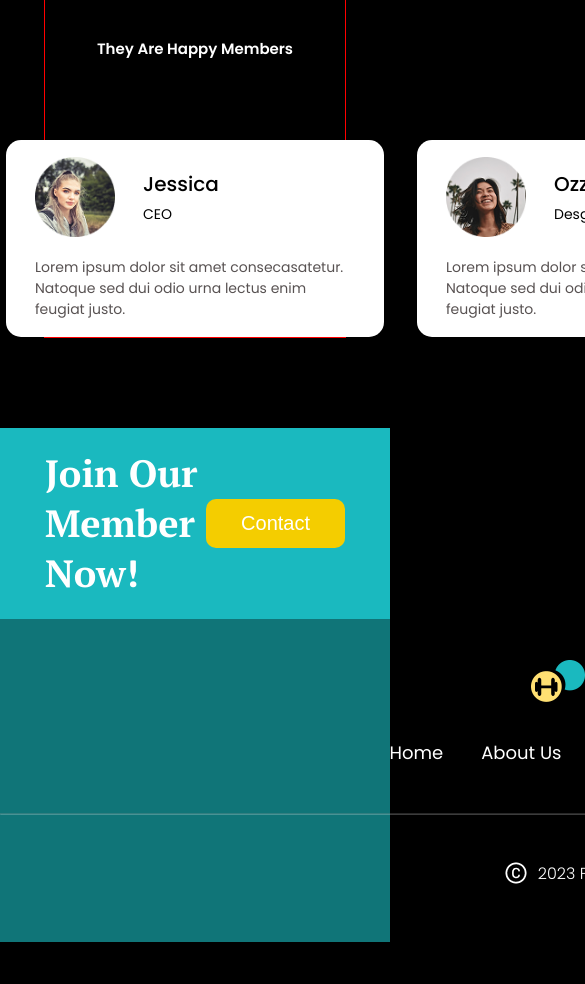
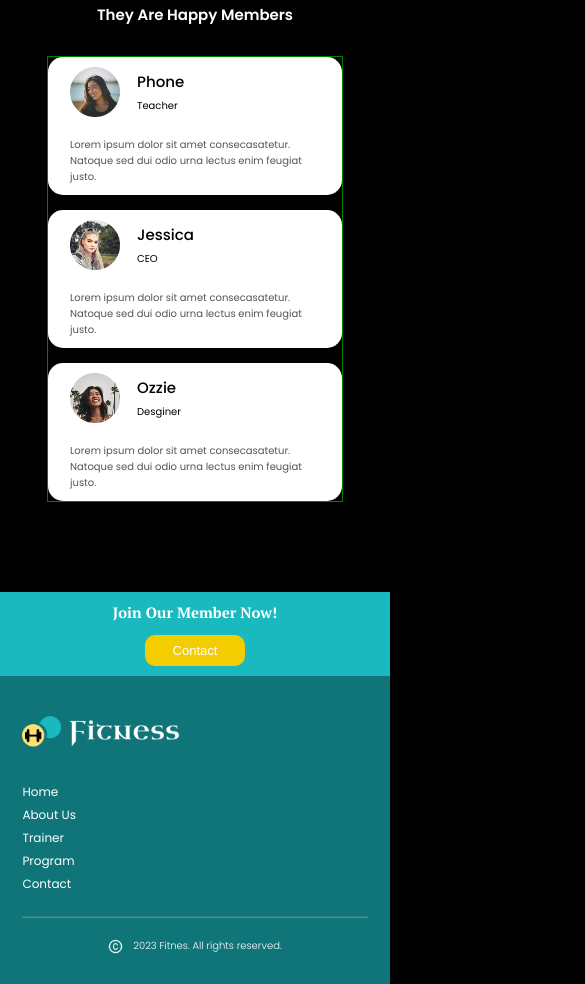
Before and after one commit to fasuyaaaPNG/can-fitness, a website: page index.html in a window 390 px wide. Shown: the part 1745-2729 px from the top of the page, 585 px wide, since content can reach past the window. Before the commit the page ends 2687 px from the top, so only its background shows below. Drawn offline with Linux system fonts and the light colour scheme.

Commit message:
last::footer

```diff
--- a/index.html
+++ b/index.html
@@ -253,5 +253,4 @@
     </footer>
     <script src="./app.js"></script>
 </body>
-<script src="./app.js"></script>
 </html>
--- a/style.css
+++ b/style.css
@@ -397,7 +397,7 @@ hr {
         margin: 0;
         /* border: 1px solid rgb(255, 255, 255); */
         font-family: "Poppins", serif;
-        overflow-x: auto;
+        overflow-x: hidden;
     }
 
     nav {
@@ -601,7 +601,7 @@ hr {
 
     #trainer{
         width: 300px;
-        border: 1px solid red;
+        /* border: 1px solid red; */
         margin-top: -20px;
         margin-left: auto;
         margin-right: auto;
@@ -696,15 +696,19 @@ hr {
         width: max-content;
         margin-left: auto;
         margin-right: auto;
-        margin-bottom: 80px;
+        margin-top: -20px;
+        margin-bottom: 30px;
     }
 
     .sectionBoxHappyMember {
         display: flex;
         justify-content: space-between;
-        width: 1200px;
+        width: max-content;
         margin-left: auto;
         margin-right: auto;
+        flex-direction: column;
+        border: 1px solid green;
+        gap: 15px;
     }
 
     .boxHappyMember {
@@ -712,7 +716,7 @@ hr {
         border-radius: 15px;
         color: #000000;
         width: max-content;
-        padding: 17px 29px 17px 29px;
+        padding: 10px 22px 10px 22px;
         display: flex;
         flex-direction: column;
         gap: 20px;
@@ -723,12 +727,12 @@ hr {
         flex-direction: row;
         width: max-content;
         align-items: center;
-        gap: 28px;
+        gap: 17px;
     }
 
     .fotoProfileHappyMember {
-        width: 80px;
-        height: 80px;
+        width: 50px;
+        height: 50px;
     }
 
     .identitasProfileHappyMember {
@@ -740,12 +744,12 @@ hr {
 
     .namaIdentitasProfileHappyMember {
         font-weight: 500;
-        font-size: 20px;
+        font-size: 15px;
     }
 
     .keteranganIdentitasProfileHappyMember {
         font-weight: 400;
-        font-size: 14px;
+        font-size: 10px;
     }
 
     .namaIdentitasProfileHappyMember,.keteranganIdentitasProfileHappyMember {
@@ -754,9 +758,9 @@ hr {
 
     .testiHappyMember {
         color: #585252;
-        font-size: 14px;
+        font-size: 10px;
         font-weight: 400;
-        width: 320px;
+        width: 250px;
     }
 
     .headerFooter {
@@ -764,23 +768,24 @@ hr {
         display: flex;
         align-items: center;
         justify-content: space-between;
-        padding: 0 45px 0 45px;
+        padding: 0 45px 10px 45px;
+        flex-direction: column;
     }
 
     .judulHeaderFooter {
         font-family: "PT Serif", serif;
         font-weight: 700;
-        font-size: 38px;
-        margin: 20px 0 21px 0;
+        font-size: 15px;
+        margin: 10px 0 13px 0;
     }
 
     .buttonHeaderFooter {
         background-color: #F4CD00;
         color: #FFFFFF;
         border: none;
-        padding: 13px 35px 13px 35px;
+        padding: 8px 28px 8px 28px;
         border-radius: 10px;
-        font-size: 20px;
+        font-size: 13px;
     }
 
     footer {
@@ -789,46 +794,54 @@ hr {
 
     .contentFooter {
         display: flex;
-        /* border: 1px solid red; */
         width: max-content;
         margin-left: auto;
         margin-right: auto;
         flex-direction: column;
-        align-items: center;
+        align-items: start;
     }
 
     .logoFooter {
-        width: 218px;
+        width: 158px;
         margin-top: 38px;
         margin-bottom: 35px;
     }
 
     .navFooter {
         display: flex;
-        width: 500px;
+        width: max-content;
         justify-content: space-between;
-        margin-bottom: 39px;
+        margin-bottom: 15px;
+        flex-direction: column;
+        gap: 5px;
     }
 
     .textNavFooter {
-        font-size: 18px;
+        font-size: 12px;
         letter-spacing: 3%;
     }
 
     hr {
         opacity: 0.25;
-        margin-bottom: 30px;
+        margin-bottom: 10px;
+        width: 88vw;
     }
 
     .copyright {
         display: flex;
         align-items: center;
         gap: 10px;
-        margin-bottom: 40px;
+        margin-bottom: 20px;
+        margin-left: auto;
+        margin-right: auto;
+    }
+
+    .iconCopyright {
+        width: 15px;
     }
 
     .txtCopyright {
-        font-size: 16px;
+        font-size: 10px;
         font-weight: 300;
     }
   }
```
